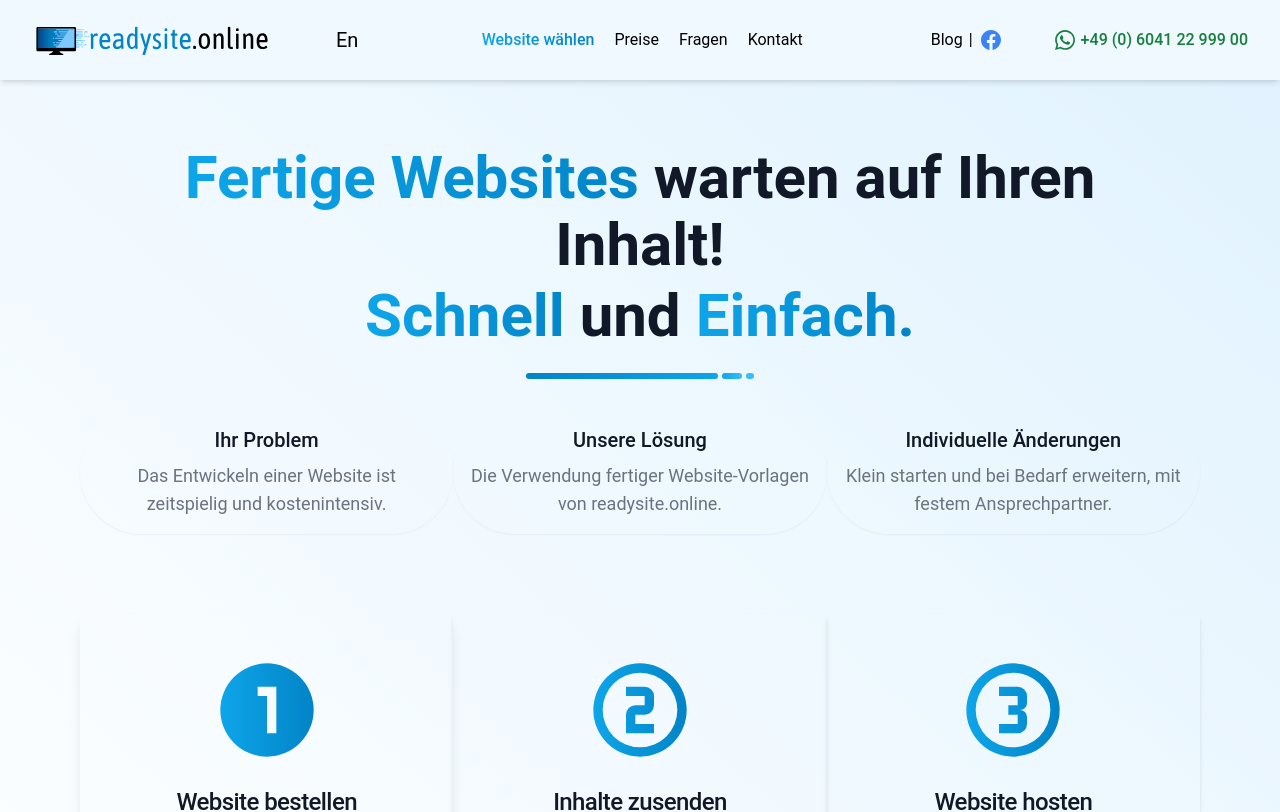
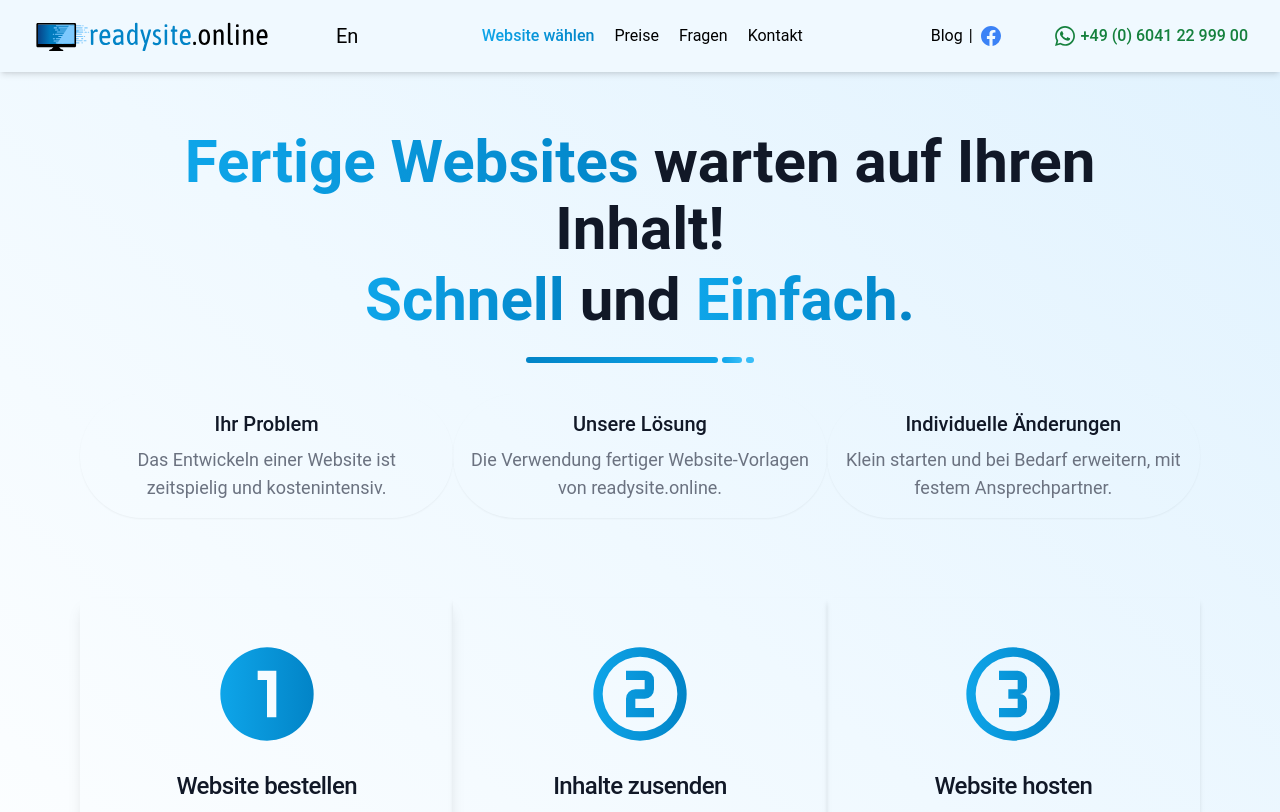
Before and after one commit to msngr/readysite-online, a Nuxt app: page / in a window 1280 px wide. Shown: the top 812 px of the page. Built offline with nearby package versions, Linux system fonts and the light colour scheme.

Commit message:
change navbar size

```diff
--- a/components/HeroMain.vue
+++ b/components/HeroMain.vue
@@ -4,7 +4,7 @@
         class="relative bg-gradient-to-tr from-white via-sky-50 to-sky-100 overflow-hidden"
     >
         <!-- Hero Container -->
-        <div class="relative z-20 container mx-auto px-4 pb-20 pt-28 md:pt-36">
+        <div class="relative z-20 container mx-auto px-4 pb-20 pt-28 md:pt-32">
             <!-- World Map Background -->
             <img
                 v-if="isDesktop"
--- a/components/NavbarMain.vue
+++ b/components/NavbarMain.vue
@@ -1,6 +1,6 @@
 <template>
     <nav
-        class="navbar z-40 fixed bg-sky-50 w-full max-w-5xl mx-auto flex flex-wrap items-center justify-between px-4 sm:px-6 md:px-8 py-3 sm:py-4 md:py-5 shadow-md"
+        class="navbar z-40 fixed bg-sky-50 w-full max-w-5xl mx-auto flex flex-wrap items-center justify-between px-4 sm:px-6 md:px-8 py-3 sm:py-4 shadow-md"
     >
         <!-- Logo and Menu Container -->
         <div
@@ -12,7 +12,7 @@
                     title="readysite.online"
                     alt="readysite.online"
                     src="/images/readysite.online-logo.svg"
-                    class="w-60 2xl:w-64 5xl:w-72"
+                    class="w-60 2xl:w-64"
                     width="288"
                     height="46"
                 />
@@ -78,7 +78,7 @@
                     <a
                         href="https://www.facebook.com/"
                         title="readysite.online auf Facebook besuchen"
-                        class="z-50 absolute left-16 top-[14.55rem] sm:left-[4.5rem] sm:top-[14.8rem] md:left-20 md:top-[15.05rem] xl:left-auto xl:right-[17.325rem] xl:top-[1.7275rem] 2xl:right-[18.6rem] 2xl:top-[1.8575rem] 5xl:right-[25.625rem] 5xl:top-[1.9375rem]"
+                        class="z-50 absolute left-16 top-[14.55rem] sm:left-[4.5rem] sm:top-[14.8rem] md:left-20 md:top-[15.05rem] xl:left-auto xl:right-[17.325rem] xl:top-[1.5275rem] 2xl:right-[18.6rem] 2xl:top-[1.6575rem] 5xl:right-[25.625rem] 5xl:top-[1.6375rem]"
                     >
                         <svg
                             v-if="link.name === 'Blog'"
```
